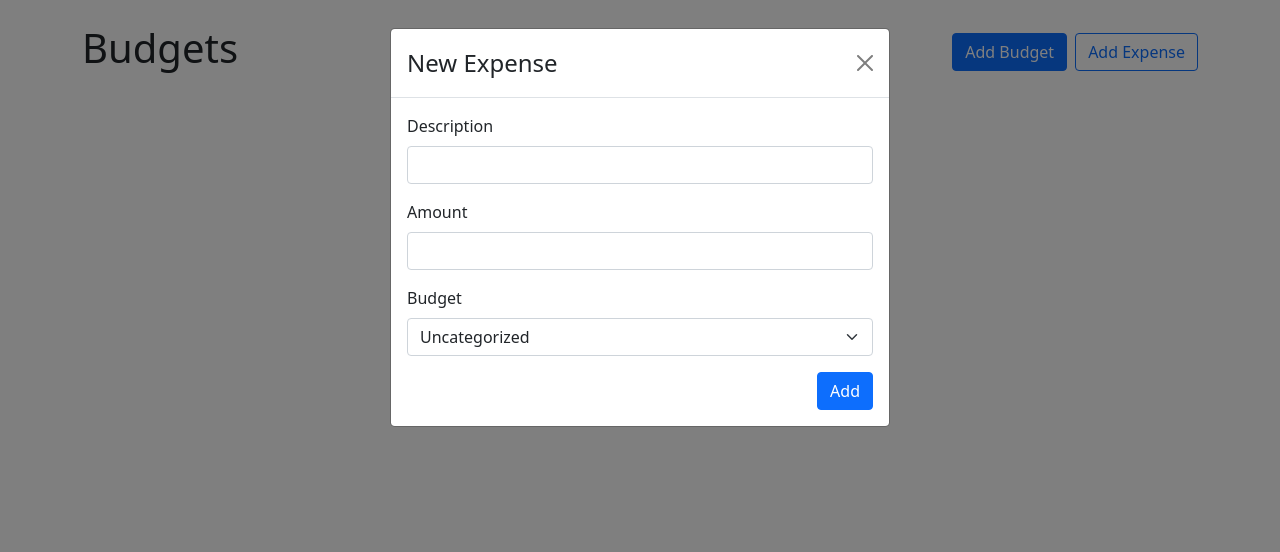
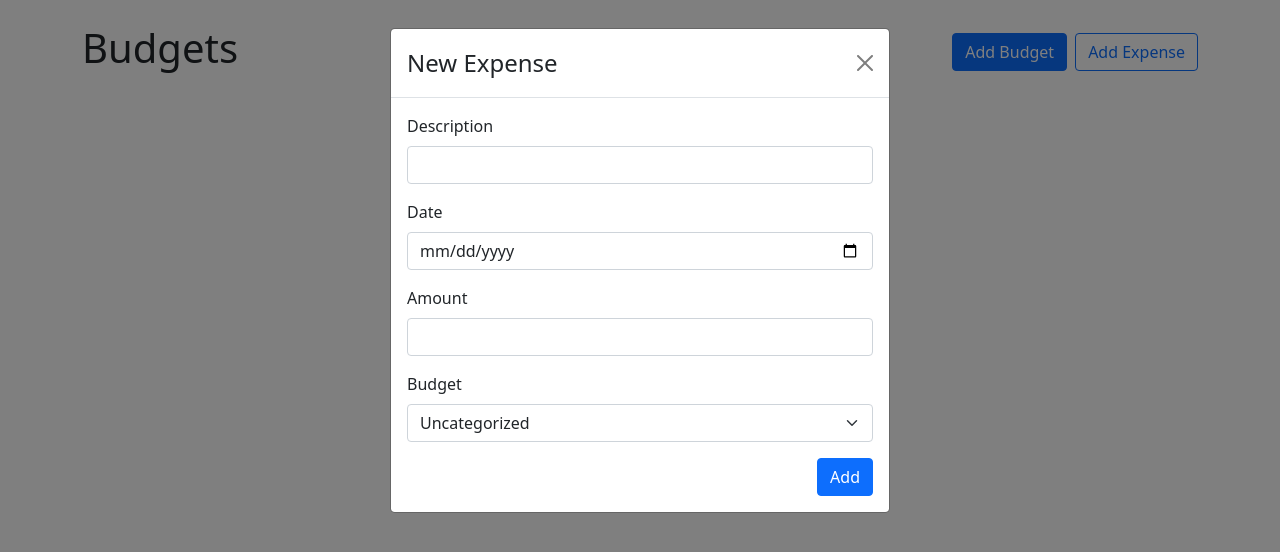
Before and after one commit to DLindeblom/budget-tracker, a React (Create React App) app: page / in a window 1280 px wide. Both pictures are taken after a click on the button "Add Expense". Shown: the top 552 px of the page. Built offline with nearby package versions, Linux system fonts and the light colour scheme.

Commit message:
add date form to addexpense and view date in viewexpenses

```diff
--- a/src/components/AddExpenseModal.js
+++ b/src/components/AddExpenseModal.js
@@ -10,6 +10,7 @@ export default function AddExpenseModal({
   const descriptionRef = useRef()
   const amountRef = useRef()
   const budgetIdRef = useRef()
+  const dateRef = useRef()
   const { addExpense, budgets } = useBudgets()
 
   function handleSubmit(e) {
@@ -19,6 +20,7 @@ export default function AddExpenseModal({
         description: descriptionRef.current.value,
         amount: parseFloat(amountRef.current.value),
         budgetId: budgetIdRef.current.value,
+        date: dateRef.current.value
       })
       handleClose()
   }
@@ -34,6 +36,10 @@ export default function AddExpenseModal({
           <Form.Group className="mb-3" controlId="description">
             <Form.Label>Description</Form.Label>
             <Form.Control ref={descriptionRef} type="text" required/>
+          </Form.Group>
+          <Form.Group className="mb-3" controlId="description">
+            <Form.Label>Date</Form.Label>
+            <Form.Control ref={dateRef} type="date" required/>
           </Form.Group>
           <Form.Group className="mb-3" controlId="amount">
             <Form.Label>Amount</Form.Label>
--- a/src/components/ViewExpensesModal.js
+++ b/src/components/ViewExpensesModal.js
@@ -35,6 +35,7 @@ export default function AddBudgetModal({ budgetId, handleClose }) {
               <div className="me-auto fs-4">
                 {expense.description}
               </div>
+              <div className="fs-5">{expense.date}</div>
               <div className="fs-5">
                 {currencyFormatter.format(expense.amount)}
               </div>
--- a/src/contexts/BudgetsContext.js
+++ b/src/contexts/BudgetsContext.js
@@ -18,9 +18,9 @@ export const BudgetsProvider = ({ children }) => {
     return expenses.filter(expense => expense.budgetId === budgetId)
   }
 
-  function addExpense({ description, amount, budgetId }) {
+  function addExpense({ description, amount, budgetId, date }) {
     setExpenses(prevExpenses => {
-      return [...prevExpenses, { id: uuidv4(), description, amount, budgetId }]
+      return [...prevExpenses, { id: uuidv4(), description, amount, budgetId, date }]
     })
   }
 
```
